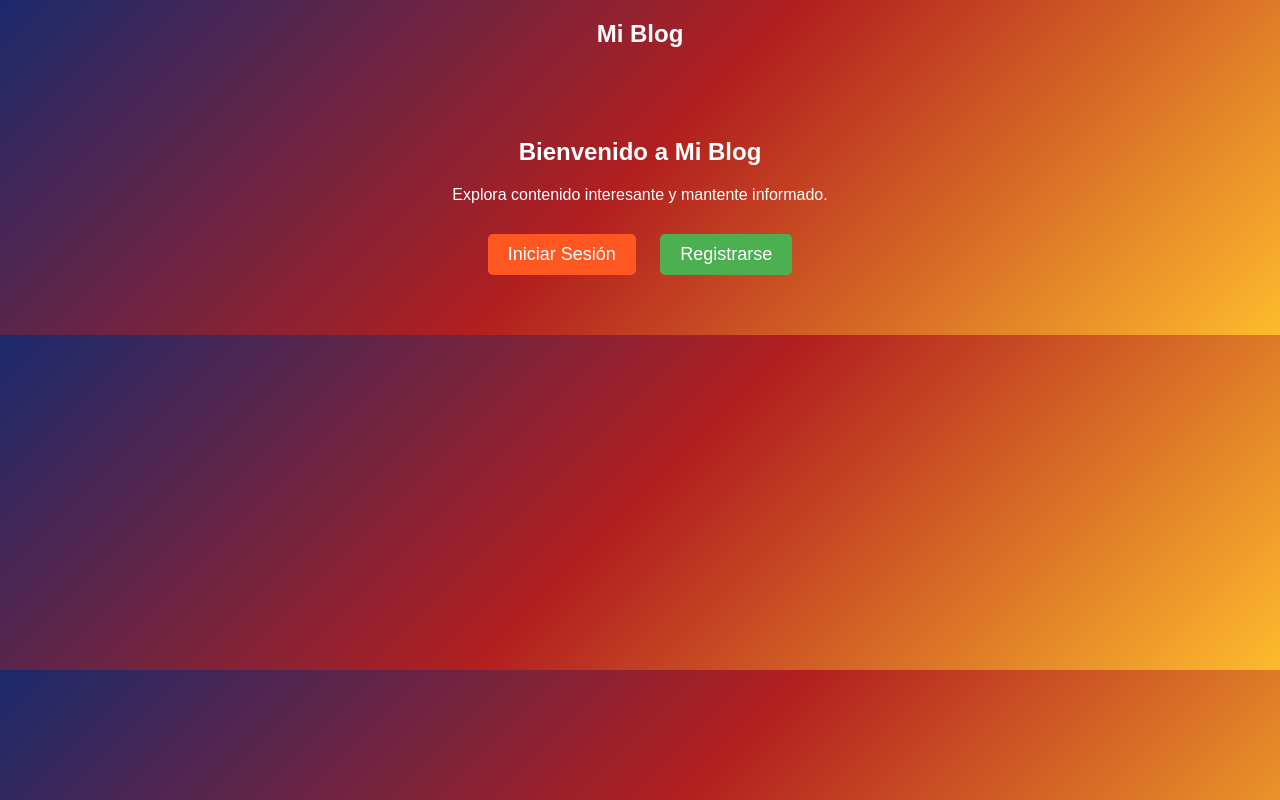
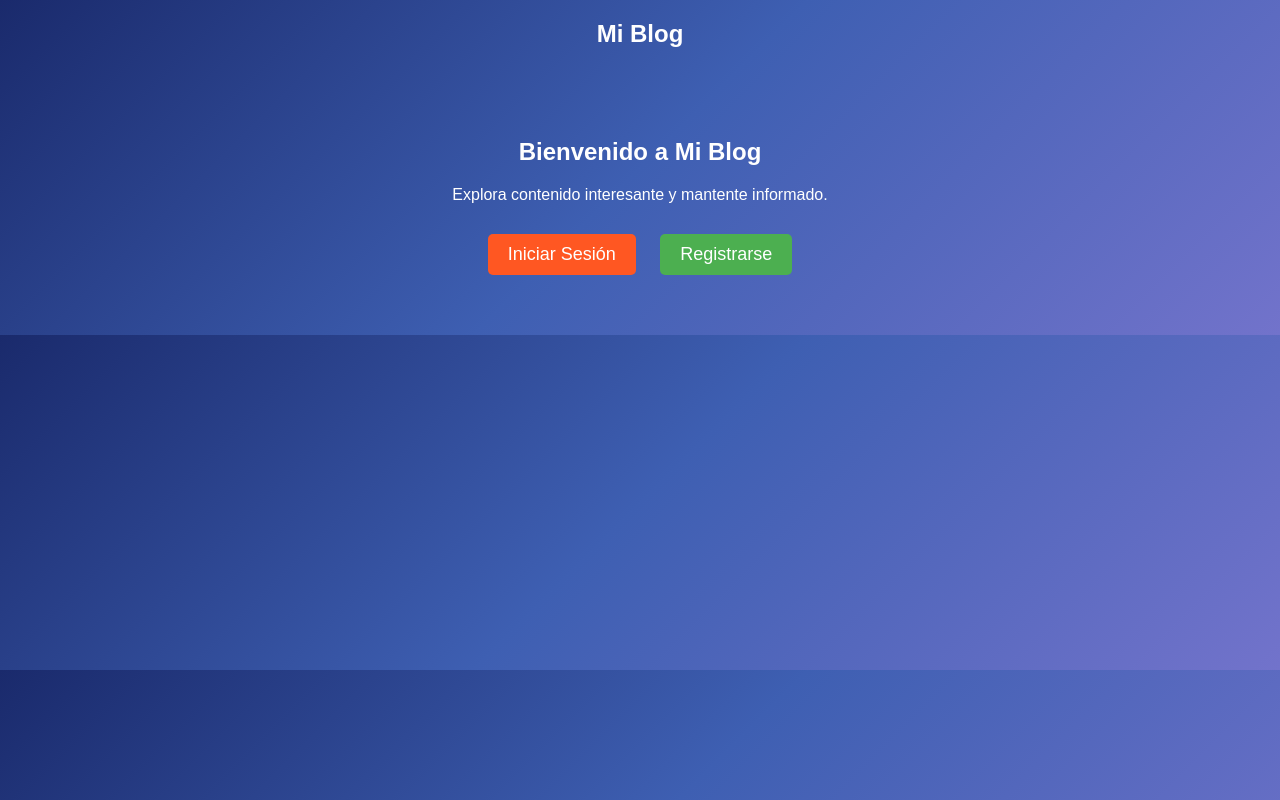
Before and after one commit to Kazuyori22/Investigacion_Astro_Lenguajes, an Astro site: page / in a window 1280 px wide. Built offline with nearby package versions, Linux system fonts and the light colour scheme; Astro itself is replaced by a stand-in of ours.

Commit message:
Update index.astro

```diff
--- a/src/pages/index.astro
+++ b/src/pages/index.astro
@@ -7,7 +7,7 @@
     <meta name="viewport" content="width=device-width, initial-scale=1.0">
     <title>Mi Blog - Landing Page</title>
     <style>
-        body { font-family: Arial, sans-serif; margin: 0; padding: 0; text-align: center; background: linear-gradient(135deg, #1a2a6c, #b21f1f, #fdbb2d); color: white; }
+        body { font-family: Arial, sans-serif; margin: 0; padding: 0; text-align: center; background: linear-gradient(135deg, #1a2a6c, #3e5fb2, #7273cb); color: white; }
         header { padding: 20px; font-size: 24px; font-weight: bold; }
         .hero { padding: 50px; }
         .buttons { margin-top: 20px; }
```
